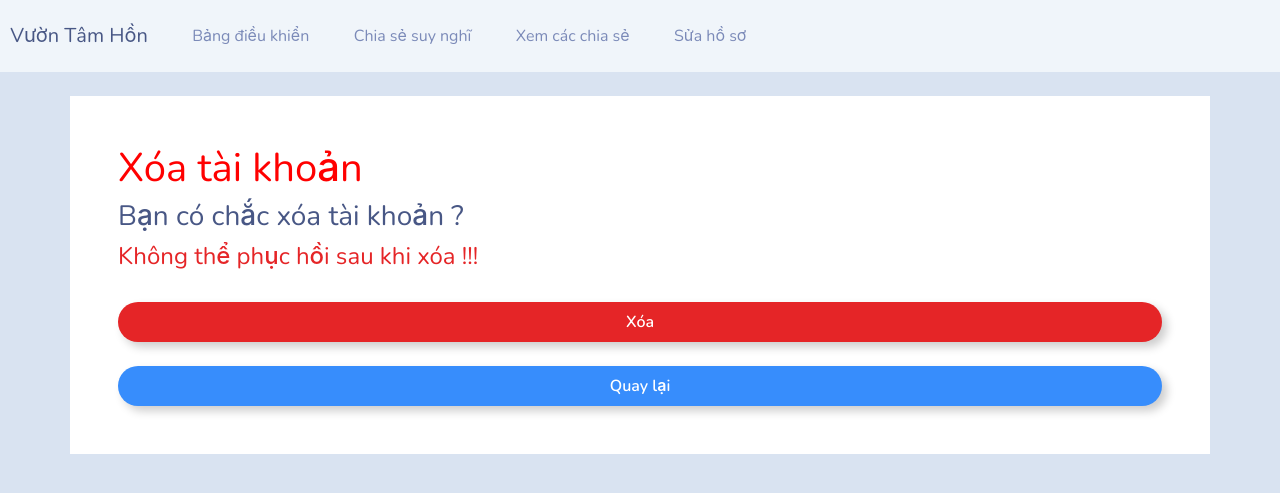
After one commit to trongnghia00/beginner-django, a Django app: page /profile/delete in a window 1280 px wide. The commit adds this page. Shown: the top 493 px of the page. Run offline with Django 4.2, Linux system fonts and the light colour scheme; the visitor is signed in with stand-in values (Sample User, id 1).

Commit message:
41-delete-account

```diff
--- /dev/null
+++ b/dev2/project02/mainapp/templates/mainapp/delete-account.html
@@ -0,0 +1,19 @@
+{% extends "mainapp/navbar.html" %}
+
+{% block title %}Cập nhật hồ sơ{% endblock title %}
+
+{% block content %}
+
+    <div class="container bg-white shadow-md p-5 form-layout">
+        <h1>Xóa tài khoản</h1>
+        <form method="post">
+            {% csrf_token %}
+            <h3>Bạn có chắc xóa tài khoản ? </h3>
+            <h4 class="text-danger">Không thể phục hồi sau khi xóa !!!</h4>
+            <br />
+            <button class="btn btn-outline-danger w-100 btn-block p-2"  type="submit">Xóa</button> &nbsp;
+            <a href="{% url "dashboard" %}" class="btn btn-outline-primary w-100 btn-block p-2">Quay lại</a>
+        </form>
+    </div>
+
+{% endblock content %}
--- a/dev2/project02/mainapp/templates/mainapp/update-profile.html
+++ b/dev2/project02/mainapp/templates/mainapp/update-profile.html
@@ -13,4 +13,9 @@
             <button class="btn btn-secondary w-100 btn-block p-2"  type="submit">Cập nhật</button>
         </form>
     </div>
+    <br />
+    <div class="container bg-white shadow-md p-5 form-layout">
+        <h1>Xóa tài khoản</h1>
+        <button type="button" class="btn btn-outline-danger"><a href="{% url "delete-account" %}" style="text-decoration: none;">Click để xóa</a></button>
+    </div>
 {% endblock content %}
--- a/dev2/project02/mainapp/urls.py
+++ b/dev2/project02/mainapp/urls.py
@@ -14,4 +14,5 @@ urlpatterns = [
     path('thought/delete/<str:id>', views.delete_thought, name='delete-thought'),
 
     path('profile/update', views.update_profile, name='update-profile'),
+    path('profile/delete', views.delete_account, name='delete-account'),
 ]
--- a/dev2/project02/mainapp/views.py
+++ b/dev2/project02/mainapp/views.py
@@ -7,6 +7,7 @@ from django.contrib.auth.decorators import login_required
 from django.contrib import messages
 
 from .models import Thought
+from django.contrib.auth.models import User
 
 # Create your views here.
 
@@ -115,3 +116,12 @@ def update_profile(request):
     context = {'form': form}
 
     return render(request, "mainapp/update-profile.html", context)
+
+@login_required(login_url='login')
+def delete_account(request):
+    if request.method == 'POST':
+        deleteUser = User.objects.get(username=request.user)
+        deleteUser.delete()
+        return redirect("")
+
+    return render(request, "mainapp/delete-account.html")
```
